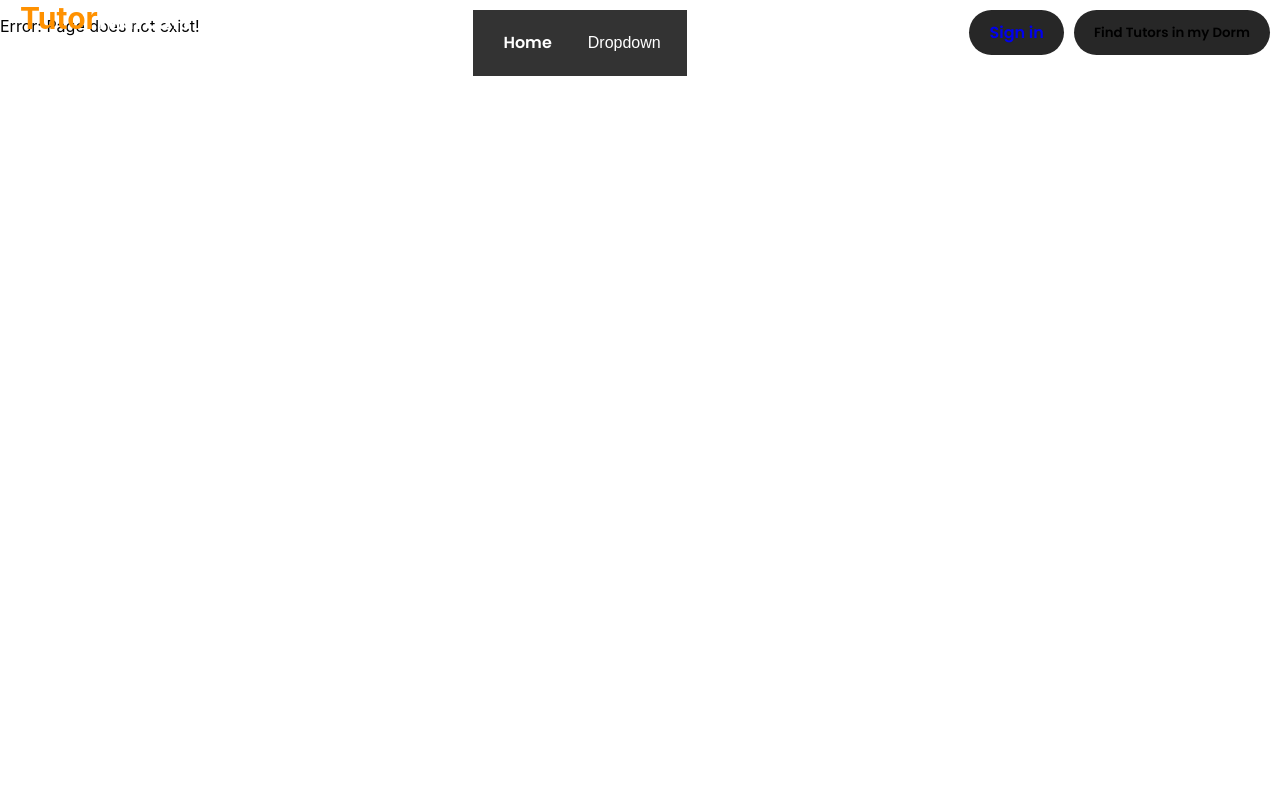
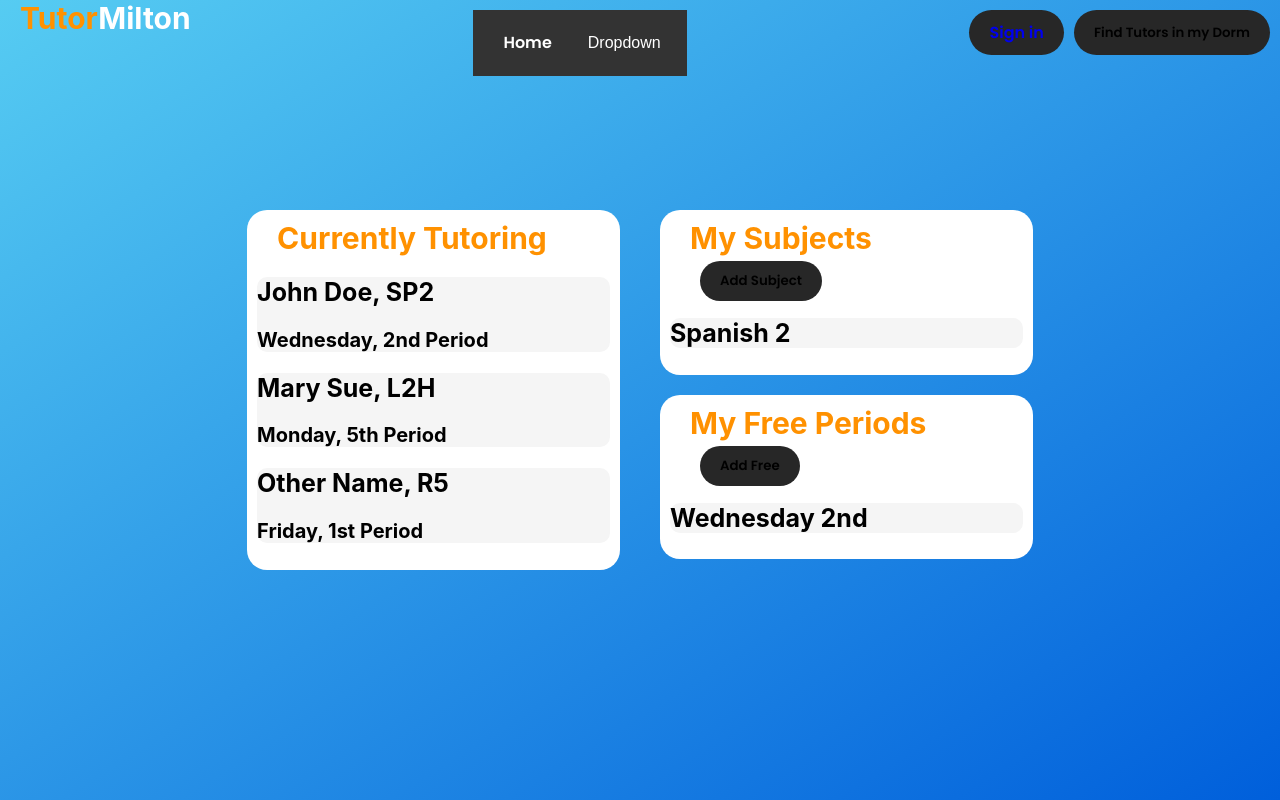
Before and after one commit to nshark/TutorMilton, a React (Create React App) app in the folder frontend/tutor-milton/: page /tutorrequest in a window 1280 px wide. Built offline with nearby package versions, Linux system fonts and the light colour scheme.

Commit message:
tutorrequest page

```diff
--- a/frontend/tutor-milton/src/App.js
+++ b/frontend/tutor-milton/src/App.js
@@ -10,6 +10,7 @@ import Header from './components/Header';
 import TuteeProfile from './components/TuteeProfile';
 import TutorProfile from './components/TutorProf';
 import GoogleLogin from './components/googleLogin';
+import TutorRequest from './components/TutorRequest';
 import './App.css'
 
 const App = () => {
@@ -22,6 +23,7 @@ const App = () => {
              <Route path="/tutorprofile" component={TutorProfile} exact/>
              <Route path="/tuteeprofile" component={TuteeProfile} exact/>
              <Route path="/signin" component={GoogleLogin}/>
+             <Route path="/tutorrequest" component={TutorRequest}/>
              <Route path="*" component={Error}/>
            </Switch>
         </div>
--- /dev/null
+++ b/frontend/tutor-milton/src/components/TutorRequest.js
@@ -0,0 +1,30 @@
+import React, { Component } from 'react';
+import Frees from './Frees'
+import Subjects from './Subjects'
+import Tutoring from './Tutoring'
+import './profcomps.css'
+
+export default class TutorRequest extends Component {
+    render() {
+        return (
+
+            <div className="App-bg">
+
+
+                   <div class="row">
+
+                    <div class="column">
+                        <Tutoring />
+                    </div>
+
+                    <div class="column">
+                        <Subjects />
+                        <Frees />
+                    </div>
+
+                </div>
+            </div>
+
+        );
+    }
+}
```
